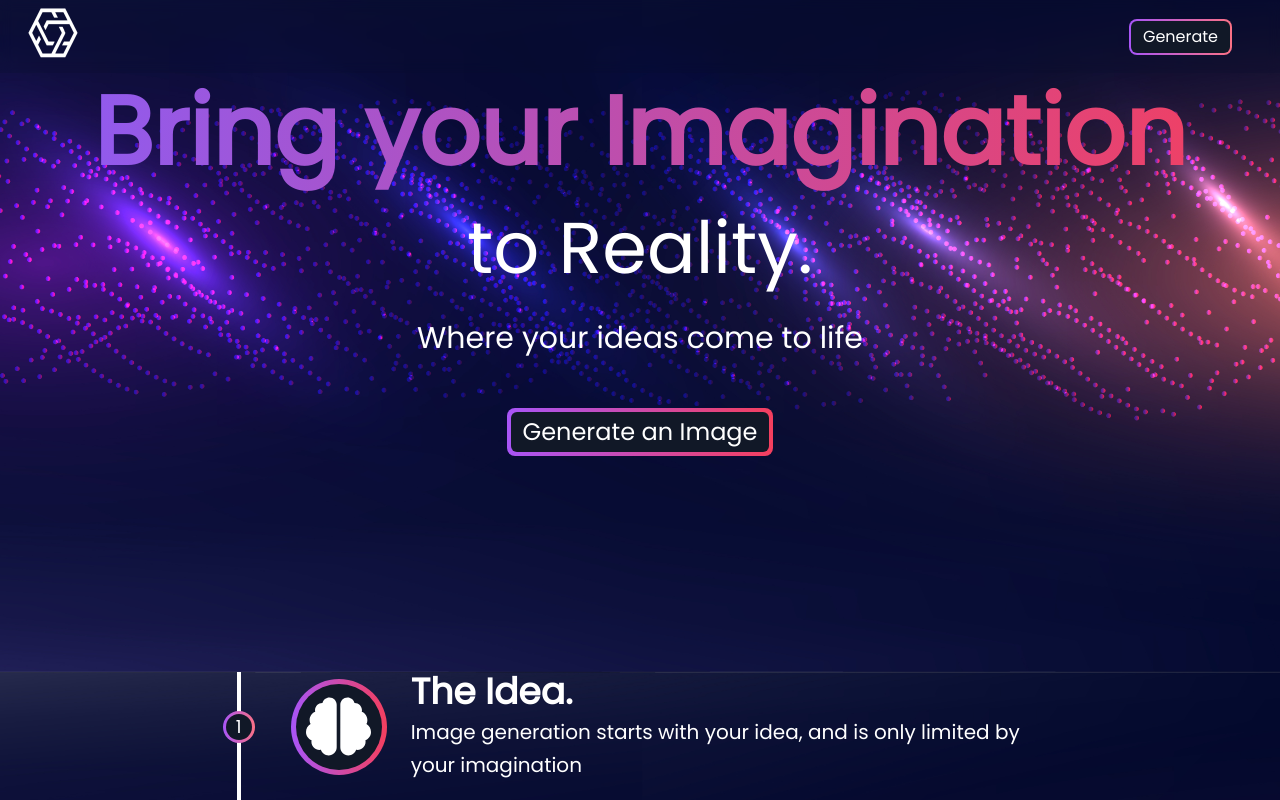
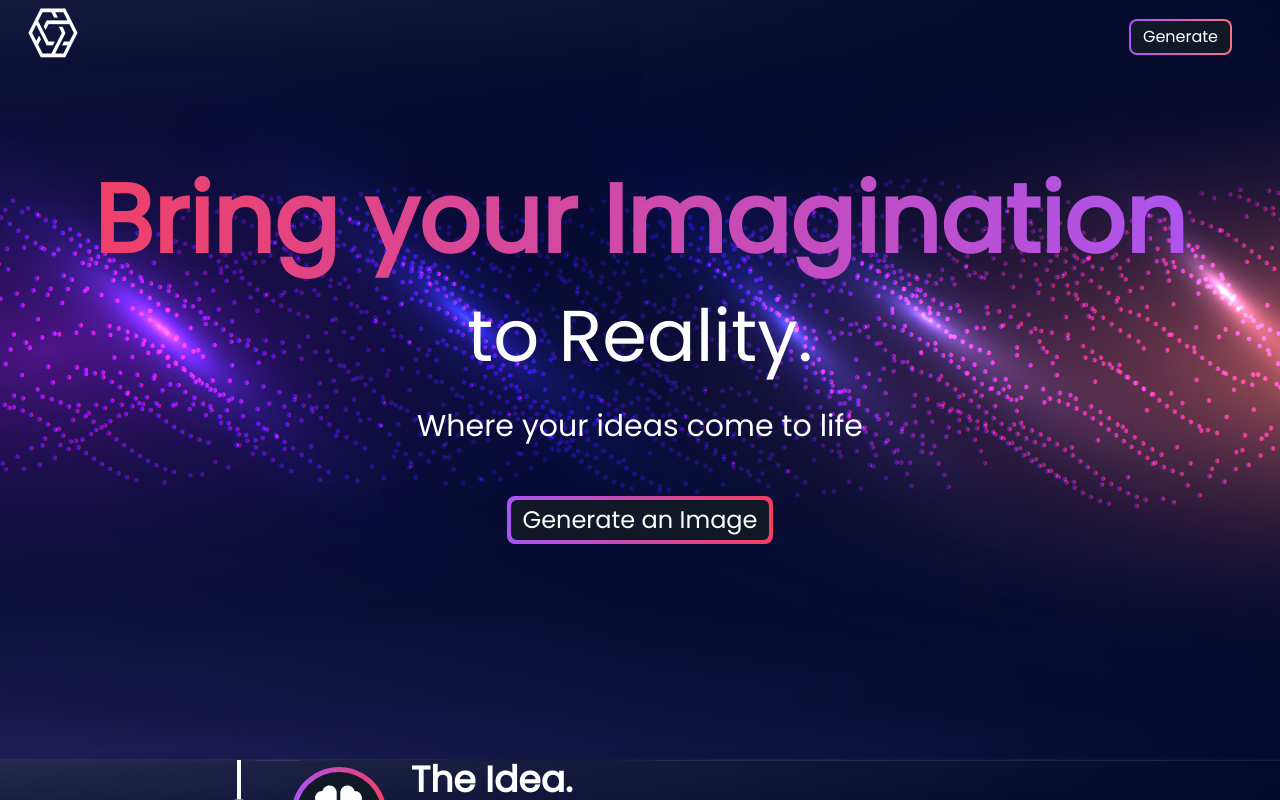
Before and after one commit to TigerEngine124/AI_Image_Generator, a Next.js app: page / in a window 1280 px wide. Shown: the top 800 px of the page. Built offline with nearby package versions, Linux system fonts and the light colour scheme.

Commit message:
Fixed Background Image

```diff
--- a/containers/Hero.tsx
+++ b/containers/Hero.tsx
@@ -10,7 +10,7 @@ const Hero = () => {
     >
       <div className="w-full px-4 pb-32 pt-48">
         <div id={styles.heroText} className="w-full mx-auto text-center">
-          <h1 className="leading-tight font-extrabold text-8xl py-2 text-transparent bg-clip-text bg-gradient-to-r from-violet-500 to-rose-500">
+          <h1 className="leading-tight font-extrabold text-8xl py-2 text-transparent bg-clip-text bg-gradient-to-r from-rose-500 to-purple-500">
             Bring your Imagination
           </h1>
           <h2 className="text-white text-7xl">to Reality.</h2>
--- a/pages/index.tsx
+++ b/pages/index.tsx
@@ -11,7 +11,7 @@ import styles from "../styles/Home.module.css";
 const Home: NextPage = () => {
   return (
     <div className={styles.container}>
-      <div className="bg-mainBG bg-cover bg-center bg-no-repeat bg-fixed -mt-32 m-0 p-0">
+      <div className="bg-mainBG bg-cover bg-center bg-no-repeat bg-fixed sm:-mt-32 lg:-mt-10 m-0 p-0">
         <Head>
           <title>Stable Diffusion Image Generator</title>
           <meta name="description" content="Key AI" />
```
